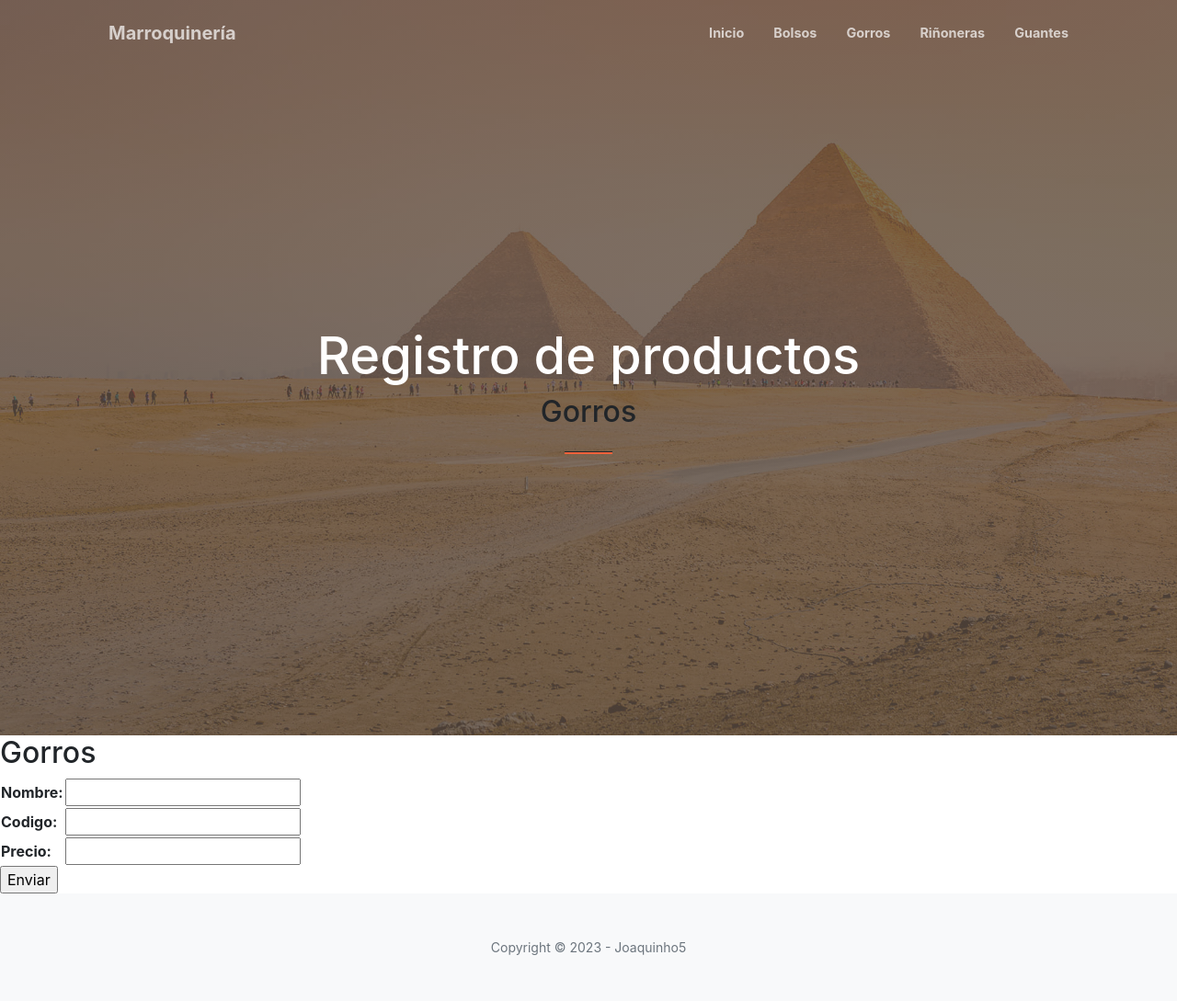
After one commit to Joaquinho5/Arougueti-Joaquin-55630, a Django app: page /createGorro/ in a window 1280 px wide. The commit adds this page. Shown: the whole page at 92% size. Run offline with Django 4.2, Linux system fonts and the light colour scheme; some libraries are stand-ins or nearby versions.

Commit message:
4 modelos 4 CRUD. Funciona bellisimo

```diff
--- a/aplicacion/forms.py
+++ b/aplicacion/forms.py
@@ -5,3 +5,18 @@ class BolsoForm(forms.Form):
     nombre = forms.CharField(max_length=200, required=True)
     codigo = forms.CharField(max_length=200, required=True)
     precio = forms.DecimalField(max_digits=10, decimal_places=2, required=True)
+
+class GorroForm(forms.Form):
+    nombre = forms.CharField(max_length=200, required=True)
+    codigo = forms.CharField(max_length=200, required=True)
+    precio = forms.DecimalField(max_digits=10, decimal_places=2, required=True)
+
+class RinioneraForm(forms.Form):
+    nombre = forms.CharField(max_length=200)
+    codigo = forms.CharField(max_length=200)
+    precio = forms.DecimalField(max_digits=10, decimal_places=2)
+
+class GuanteForm(forms.Form):
+    nombre = forms.CharField(max_length=200)
+    codigo = forms.CharField(max_length=200)
+    precio = forms.DecimalField(max_digits=10, decimal_places=2)
--- a/aplicacion/templates/aplicacion/base.html
+++ b/aplicacion/templates/aplicacion/base.html
@@ -41,7 +41,7 @@
             <div class="container px-4 px-lg-5 h-100">
                 <div class="row gx-4 gx-lg-5 h-100 align-items-center justify-content-center text-center">
                     <div class="col-lg-8 align-self-end">
-                        <h1 class="text-white font-weight-bold">Tu lugar donde comprar Marroquinería</h1>
+                        <h1 class="text-white font-weight-bold">Registro de productos</h1>
                         <h2>
 
                             {% block titulo %}
--- a/aplicacion/templates/aplicacion/gorro.html
+++ b/aplicacion/templates/aplicacion/gorro.html
@@ -12,7 +12,7 @@
     <tr>
         <td width="120"><h2>Gorros</h2></td>
         <td>
-            <a href="#!" class="btn btn-primary btn-sm">
+            <a href="{% url 'createGorro' %}" class="btn btn-primary btn-sm">
                 <i class="bi bi-plus-lg" title="New Record"></i>
             </a>
 
@@ -35,10 +35,10 @@
             <td>{{ g.codigo }}</td>
             <td>{{ g.precio }}</td>
             <td>
-                <a href="#!" class="btn btn-primary" style="--bs-btn-padding-y: .25rem; --bs-btn-padding-x: .5rem; --bs-btn-font-size: .75rem;">
+                <a href="{% url 'updateGorro' g.id %}" class="btn btn-primary" style="--bs-btn-padding-y: .25rem; --bs-btn-padding-x: .5rem; --bs-btn-font-size: .75rem;">
                     <i class="fas fa-edit fa-sm" title="Edit Record"></i>
                 </a>
-                <a href="#!" class="btn btn-danger" style="--bs-btn-padding-y: .25rem; --bs-btn-padding-x: .5rem; --bs-btn-font-size: .75rem;">
+                <a href="{% url 'deleteGorro' g.id %}" class="btn btn-danger" style="--bs-btn-padding-y: .25rem; --bs-btn-padding-x: .5rem; --bs-btn-font-size: .75rem;">
                     <i class="fas fa-trash fa-sm" title="Delete Record"></i>
                 </a>
             </td>
--- /dev/null
+++ b/aplicacion/templates/aplicacion/gorroForm.html
@@ -0,0 +1,14 @@
+{% extends 'aplicacion/base.html' %}
+{% load static %}
+{% block titulo %}Gorros{% endblock titulo %}
+
+{% block contenido %}
+    <h2>Gorros</h2>
+    <form action="" method="POST">
+        {% csrf_token %}
+        <table>
+            {{ form.as_table }}
+        </table>
+        <input type="submit" value="Enviar">
+    </form>
+{% endblock contenido %}
--- a/aplicacion/templates/aplicacion/guante.html
+++ b/aplicacion/templates/aplicacion/guante.html
@@ -12,7 +12,7 @@
     <tr>
         <td width="120"><h2>Agregar Guantes</h2></td>
         <td>
-            <a href="#!" class="btn btn-primary btn-sm">
+            <a href="{% url 'createGuante' %}" class="btn btn-primary btn-sm">
                 <i class="bi bi-plus-lg" title="New Record"></i>
             </a>
 
@@ -35,10 +35,10 @@
             <td>{{ g.codigo }}</td>
             <td>{{ g.precio }}</td>
             <td>
-                <a href="#!" class="btn btn-primary" style="--bs-btn-padding-y: .25rem; --bs-btn-padding-x: .5rem; --bs-btn-font-size: .75rem;">
+                <a href="{% url 'updateGuante' g.id %}" class="btn btn-primary" style="--bs-btn-padding-y: .25rem; --bs-btn-padding-x: .5rem; --bs-btn-font-size: .75rem;">
                     <i class="fas fa-edit fa-sm" title="Edit Record"></i>
                 </a>
-                <a href="#!" class="btn btn-danger" style="--bs-btn-padding-y: .25rem; --bs-btn-padding-x: .5rem; --bs-btn-font-size: .75rem;">
+                <a href="{% url 'deleteGuante' g.id %}" class="btn btn-danger" style="--bs-btn-padding-y: .25rem; --bs-btn-padding-x: .5rem; --bs-btn-font-size: .75rem;">
                     <i class="fas fa-trash fa-sm" title="Delete Record"></i>
                 </a>
             </td>
--- a/aplicacion/templates/aplicacion/rinionera.html
+++ b/aplicacion/templates/aplicacion/rinionera.html
@@ -11,7 +11,7 @@
     <tr>
         <td width="120"><h2>Agregar riñonera</h2></td>
         <td>
-            <a href="#!" class="btn btn-primary btn-sm">
+            <a href="{% url 'createRinionera' %}" class="btn btn-primary btn-sm">
                 <i class="bi bi-plus-lg" title="New Record"></i>
             </a>
 
@@ -33,10 +33,10 @@
             <td>{{ g.codigo }}</td>
             <td>{{ g.precio }}</td>
             <td>
-                <a href="#!" class="btn btn-primary" style="--bs-btn-padding-y: .25rem; --bs-btn-padding-x: .5rem; --bs-btn-font-size: .75rem;">
+                <a href="{% url 'updateRinionera' g.id %}" class="btn btn-primary" style="--bs-btn-padding-y: .25rem; --bs-btn-padding-x: .5rem; --bs-btn-font-size: .75rem;">
                     <i class="fas fa-edit fa-sm" title="Edit Record"></i>
                 </a>
-                <a href="#!" class="btn btn-danger" style="--bs-btn-padding-y: .25rem; --bs-btn-padding-x: .5rem; --bs-btn-font-size: .75rem;">
+                <a href="{% url 'deleteRinionera' g.id %}" class="btn btn-danger" style="--bs-btn-padding-y: .25rem; --bs-btn-padding-x: .5rem; --bs-btn-font-size: .75rem;">
                     <i class="fas fa-trash fa-sm" title="Delete Record"></i>
                 </a>
             </td>
--- a/aplicacion/urls.py
+++ b/aplicacion/urls.py
@@ -7,7 +7,9 @@ urlpatterns = [
 
     # Gorros
     path('gorros/', gorro, name="gorro"),
-
+    path('updateGorro/<id_gorro>/', updateGorro, name="updateGorro"),
+    path('deleteGorro/<id_gorro>/', deleteGorro, name="deleteGorro"),
+    path('createGorro/', createGorro, name="createGorro"),
     #Bolsos
     path('bolsos/', bolso, name="bolso"),
     path('updateBolso/<id_bolso>/', updateBolso, name="updateBolso"),
@@ -16,8 +18,14 @@ urlpatterns = [
 
     #Riñoneras
     path('riñoneras/', rinionera, name="rinionera"),
+    path('updateRinionera/<id_rinionera>/', updateRinionera, name="updateRinionera"),
+    path('deleteRinionera/<id_rinionera>/', deleteRinionera, name="deleteRinionera"),
+    path('createRinionera/', createRinionera, name="createRinionera"),
 
     #Guantes
     path('guantes/', guante, name="guante"),
+    path('updateGuante/<id_guante>/', updateGuante, name="updateGuante"),
+    path('deleteGuante/<id_guante>/', deleteGuante, name="deleteGuante"),
+    path('createGuante/', createGuante, name="createGuante"),
 
 ]
--- a/aplicacion/views.py
+++ b/aplicacion/views.py
@@ -11,6 +11,47 @@ def base(request):
 def gorro(request):
     contexto = {'Gorros': Gorro.objects.all()}
     return render(request, "aplicacion/gorro.html", contexto)
+
+def updateGorro(request, id_gorro):
+    gorro = Gorro.objects.get(id=id_gorro)
+    if request.method == "POST":
+        miForm = GorroForm(request.POST)
+        if miForm.is_valid():
+            gorro.nombre = miForm.cleaned_data.get('nombre')
+            gorro.codigo = miForm.cleaned_data.get('codigo')
+            gorro.precio = miForm.cleaned_data.get('precio')
+            gorro.save()
+            return redirect(reverse_lazy('gorro'))
+    else:
+        miForm = GorroForm(initial={
+            'nombre': gorro.nombre,
+            'codigo': gorro.codigo,
+            'precio': gorro.precio,
+        })
+    return render(request, "aplicacion/gorroForm.html", {'form': miForm})
+
+def deleteGorro(request, id_gorro):
+    gorro = Gorro.objects.get(id=id_gorro)
+    gorro.delete()
+    return redirect(reverse_lazy('gorro'))
+
+def createGorro(request):
+    if request.method == "POST":
+        miForm = GorroForm(request.POST)
+        if miForm.is_valid():
+            p_nombre = miForm.cleaned_data.get('nombre')
+            p_codigo = miForm.cleaned_data.get('codigo')
+            p_precio = miForm.cleaned_data.get('precio')
+            gorro = Gorro(nombre=p_nombre,
+                             codigo=p_codigo,
+                             precio=p_precio,
+                             )
+            gorro.save()
+            return redirect(reverse_lazy('gorro'))
+    else:
+        miForm = GorroForm()
+
+    return render(request, "aplicacion/gorroForm.html", {"form":miForm})
 
 
 #Bolsos
@@ -68,11 +109,90 @@ def rinionera(request):
     contexto = {'Rinioneras': Rinionera.objects.all()}
     return render(request, "aplicacion/rinionera.html", contexto)
 
+def updateRinionera(request, id_rinionera):
+    rinionera = Rinionera.objects.get(id=id_rinionera)
+    if request.method == "POST":
+        miForm = RinioneraForm(request.POST)
+        if miForm.is_valid():
+            rinionera.nombre = miForm.cleaned_data.get('nombre')
+            rinionera.codigo = miForm.cleaned_data.get('codigo')
+            rinionera.precio = miForm.cleaned_data.get('precio')
+            rinionera.save()
+            return redirect(reverse_lazy('rinionera'))
+    else:
+        miForm = RinioneraForm(initial={
+            'nombre': rinionera.nombre,
+            'codigo': rinionera.codigo,
+            'precio': rinionera.precio,
+        })
+    return render(request, "aplicacion/rinioneraForm.html", {'form': miForm})
 
+def deleteRinionera(request, id_rinionera):
+    rinionera = Rinionera.objects.get(id=id_rinionera)
+    rinionera.delete()
+    return redirect(reverse_lazy('rinionera'))
 
+def createRinionera(request):
+    if request.method == "POST":
+        miForm = RinioneraForm(request.POST)
+        if miForm.is_valid():
+            p_nombre = miForm.cleaned_data.get('nombre')
+            p_codigo = miForm.cleaned_data.get('codigo')
+            p_precio = miForm.cleaned_data.get('precio')
+            rinionera = Rinionera(nombre=p_nombre,
+                             codigo=p_codigo,
+                             precio=p_precio,
+                             )
+            rinionera.save()
+            return redirect(reverse_lazy('rinionera'))
+    else:
+        miForm = RinioneraForm()
+
+    return render(request, "aplicacion/rinioneraForm.html", {"form":miForm})
 
 #Guantes
 
 def guante(request):
     contexto = {'Guantes': Guante.objects.all()}
     return render(request, "aplicacion/guante.html", contexto)
+
+def updateGuante(request, id_guante):
+    guante = Guante.objects.get(id=id_guante)
+    if request.method == "POST":
+        miForm = GuanteForm(request.POST)
+        if miForm.is_valid():
+            guante.nombre = miForm.cleaned_data.get('nombre')
+            guante.codigo = miForm.cleaned_data.get('codigo')
+            guante.precio = miForm.cleaned_data.get('precio')
+            guante.save()
+            return redirect(reverse_lazy('guante'))
+    else:
+        miForm = GuanteForm(initial={
+            'nombre': guante.nombre,
+            'codigo': guante.codigo,
+            'precio': guante.precio,
+        })
+    return render(request, "aplicacion/guanteForm.html", {'form': miForm})
+
+def deleteGuante(request, id_guante):
+    guante = Guante.objects.get(id=id_guante)
+    guante.delete()
+    return redirect(reverse_lazy('guante'))
+
+def createGuante(request):
+    if request.method == "POST":
+        miForm = GuanteForm(request.POST)
+        if miForm.is_valid():
+            p_nombre = miForm.cleaned_data.get('nombre')
+            p_codigo = miForm.cleaned_data.get('codigo')
+            p_precio = miForm.cleaned_data.get('precio')
+            guante = Guante(nombre=p_nombre,
+                             codigo=p_codigo,
+                             precio=p_precio,
+                             )
+            guante.save()
+            return redirect(reverse_lazy('guante'))
+    else:
+        miForm = RinioneraForm()
+
+    return render(request, "aplicacion/guanteForm.html", {"form":miForm})
```
Also changed, not shown: aplicacion/templates/aplicacion/guanteForm.html (added, +14 -0 lines), aplicacion/templates/aplicacion/rinioneraForm.html (added, +14 -0 lines), db.sqlite3.
